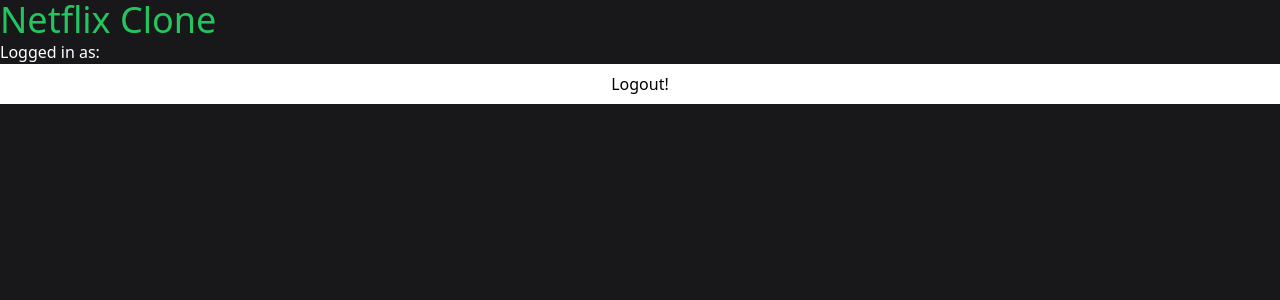
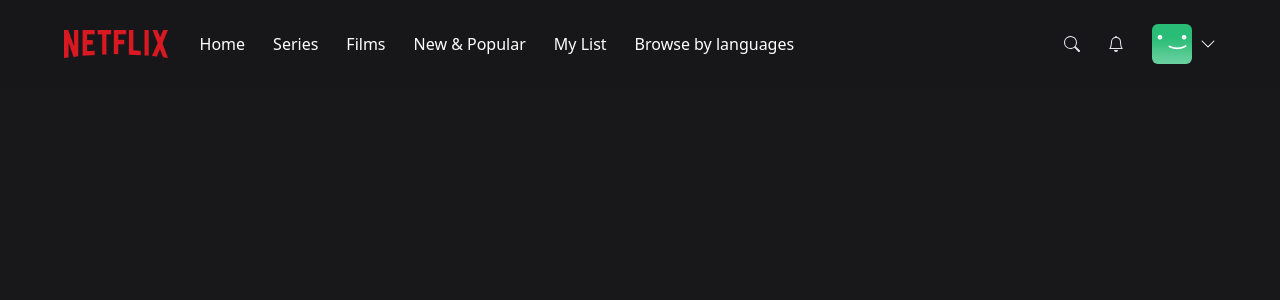
Before and after one commit to kevinkip/netflix-clone, a Next.js app: page / in a window 1280 px wide. Shown: the top 300 px of the page. Built offline with nearby package versions, Linux system fonts and the light colour scheme; no server answers; the database is empty; sample sign-in values are in the browser's storage.

Commit message:
added navbar routes and css styling

```diff
--- /dev/null
+++ b/components/AccountMenu.tsx
@@ -0,0 +1,36 @@
+import { signOut } from 'next-auth/react';
+import React from 'react';
+
+interface AccountMenuProps {
+    visible?: boolean;
+}
+
+const AccountMenu: React.FC<AccountMenuProps> = ({
+    visible
+}) => {
+    if(!visible){
+        return null;
+    }
+
+    return (
+        <div className='bg-black w-56 absolute top-14 right-0 py-5 flex-col border-2 border-gray-800 flex'>
+            <div className='flex flex-col gap-3'>
+                {/* group/item target multiple groups inside another group */}
+                <div className='px-3 group/item flex flex-row gap-3 items-center w-full'>
+                    <picture>
+                        <img className='w-8 rounded-md' src="/images/default-green.png" alt="" />
+                    </picture>
+                    <p className='text-white text-sm group-hover/item:underline'>
+                        Username
+                    </p>
+                </div>
+                <hr className='bg-gray-600 border-0 h-px my-4' />
+                <div onClick={() => signOut()} className='px-3 text-center text-white text-sm hover:underline'>
+                    Sign out of Netflix
+                </div>
+            </div>
+        </div>
+    )
+}
+
+export default AccountMenu;
--- /dev/null
+++ b/components/MobileMenu.tsx
@@ -0,0 +1,38 @@
+import React from "react";
+
+interface MobileMenuProps {
+    visible?: boolean;
+}
+
+const MobileMenu: React.FC<MobileMenuProps> = ({ visible }) => {
+    if(!visible){
+        return null;
+    }
+
+    return (
+        <div className="bg-black w-56 absolute top-8 left-0 py-5 flex-col border-2 border-gray-800 flex">
+            <div className="flex flex-col gap-4">
+                <div className="px-3 text-center text-white hover:underline">
+                    Home
+                </div>
+                <div className="px-3 text-center text-white hover:underline">
+                    Series
+                </div>
+                <div className="px-3 text-center text-white hover:underline">
+                    Films
+                </div>
+                <div className="px-3 text-center text-white hover:underline">
+                    New & Popular
+                </div>
+                <div className="px-3 text-center text-white hover:underline">
+                    My List
+                </div>
+                <div className="px-3 text-center text-white hover:underline">
+                    Browse by Languages
+                </div>
+            </div>
+        </div>
+    )
+};
+
+export default MobileMenu;
--- /dev/null
+++ b/components/Navbar.tsx
@@ -0,0 +1,96 @@
+import NavbarItem from "./NavbarItem";
+import MobileMenu from "./MobileMenu";
+import AccountMenu from "./AccountMenu";
+import { BsChevronDown, BsSearch, BsBell } from 'react-icons/bs';
+import { useCallback, useEffect, useState } from "react";
+
+//make it go dark when we scroll
+//animation looks good at this number
+const TOP_OFFSET = 66;
+
+const Navbar = () => {
+    const [showMobileMenu, setShowMobileMenu] = useState(false);
+    const [showAccountMenu, setShowAccountMenu] = useState(false);
+    const [showBackground, setShowBackground] = useState(false);
+
+    useEffect(() => {
+        const handleScroll = () => {
+            console.log(window.scrollY)
+            if (window.scrollY >= TOP_OFFSET){
+                setShowBackground(true);
+            } else {
+                setShowBackground(false)
+            }
+        }
+
+        window.addEventListener('scroll', handleScroll);
+
+        return () => {
+            window.removeEventListener('scroll', handleScroll);
+        }
+    }, [])
+
+    const toggleMobileMenu = useCallback(() => {
+        setShowMobileMenu((current) => !current);
+    }, []);
+
+    const toggleAccountMenu = useCallback(() => {
+        setShowAccountMenu((current) => !current);
+    }, []);
+
+    return (
+        <nav className="w-full fixed z-40">
+            <div className={`
+            px-4
+            md:px-16
+            py-6
+            flex
+            flex-row
+            items-center
+            transition
+            duration-500
+            bg-zinc-900
+            bg-opacity-90
+            ${showBackground ? 'bg-zinc-900 bg-opacity-90' : ''}
+            `}>
+                <picture>
+                    <img className="h-4 lg:h-7" src="/images/logo.png" alt="Logo" />
+                </picture>
+                <div className="flex-row ml-8 gap-7 hidden lg:flex">
+                    <NavbarItem label="Home"/>
+                    <NavbarItem label="Series"/>
+                    <NavbarItem label="Films"/>
+                    <NavbarItem label="New & Popular"/>
+                    <NavbarItem label="My List"/>
+                    <NavbarItem label="Browse by languages"/>
+                </div>
+                <div onClick={toggleMobileMenu} className="lg:hidden flex flex-row items-center gap-2 ml-8 cursor-pointer relative">
+                    <p className="text-white text-sm">
+                        Browse
+                    </p>
+                    <BsChevronDown className={`text-white transition ${showMobileMenu ? 'rotate-180' : 'rotate-0'}`} />
+                    <MobileMenu visible={showMobileMenu} />
+                </div>
+                <div className="flex flex-row ml-auto gap-7 items-center">
+                    <div className="text-gray-200 hover:text-gray-300 cursor-pointer transition">
+                        <BsSearch />
+                    </div>
+                    <div className="text-gray-200 hover:text-gray-300 cursor-pointer transition">
+                        <BsBell />
+                    </div>
+                    <div onClick={toggleAccountMenu} className="flex flex-row items-center gap-2 cursor-pointer relative">
+                        <div className="w-6 h-6 lg:w-10 lg:h-10 rounded-md overflow-hidden">
+                            <picture>
+                                <img src="/images/default-green.png" alt="profile" />
+                            </picture>
+                        </div>
+                        <BsChevronDown className={`text-white transition ${showAccountMenu ? 'rotate-180' : 'rotate-0'}`}/>
+                        <AccountMenu visible={showAccountMenu} />
+                    </div>
+                </div>
+            </div>
+        </nav>
+    )
+}
+
+export default Navbar;
--- /dev/null
+++ b/components/NavbarItem.tsx
@@ -0,0 +1,17 @@
+import React from "react";
+
+interface NavbarItemProps {
+    label: string;
+}
+
+const NavbarItem: React.FC<NavbarItemProps> = ({
+    label
+}) => {
+    return (
+        <div className="text-white cursor-pointer hover:text-gray-300 transition">
+            {label}
+        </div>
+    )
+}
+
+export default NavbarItem;
--- /dev/null
+++ b/pages/api/random.ts
@@ -0,0 +1,30 @@
+import { NextApiRequest, NextApiResponse } from "next";
+
+import prismadb from '@/lib/prismadb';
+import serverAuth from "@/lib/serverauth";
+
+export default async function handler(req: NextApiRequest, res: NextApiResponse){
+    if(req.method !== 'GET'){
+        return res.status(405).end();
+    }
+
+    try {
+       await serverAuth(req);
+
+    // get the count of the movies in the db without loading them
+       const movieCount = await prismadb.movie.count();
+       const randomIndex = Math.floor(Math.random() * movieCount);
+
+       const randomMovies = await prismadb.movie.findMany({
+        take: 1,
+        skip: randomIndex
+       });
+
+       return res.status(200).json(randomMovies[0]);
+
+
+    } catch (error) {
+        console.log(error);
+        return res.status(400).end();
+    }
+}
--- a/pages/index.tsx
+++ b/pages/index.tsx
@@ -1,6 +1,7 @@
-import useCurrentUser from '@/hooks/useCurrentUser';
+// import useCurrentUser from '@/hooks/useCurrentUser';
 import { NextPageContext } from 'next';
-import { getSession, signOut } from 'next-auth/react';
+import { getSession } from 'next-auth/react';
+import Navbar from '@/components/Navbar';
 
 //checking if available session exists. If not, redirect us to /auth.
 export async function getServerSideProps(context: NextPageContext){
@@ -22,12 +23,14 @@
 
 export default function Home() {
   //fetch user
-  const { data: user } = useCurrentUser();
+  // const { data: user } = useCurrentUser();
   return (
     <>
-      <h1 className="text-4xl text-green-500">Netflix Clone</h1>
+    <Navbar />
+
+      {/* <h1 className="text-4xl text-green-500">Netflix Clone</h1>
       <p className='text-white'>Logged in as: {user?.email}</p>
-      <button className='h-10 w-full bg-white' onClick={() => signOut()}>Logout!</button>
+      <button className='h-10 w-full bg-white' onClick={() => signOut()}>Logout!</button> */}
     </>
   )
 }
```
